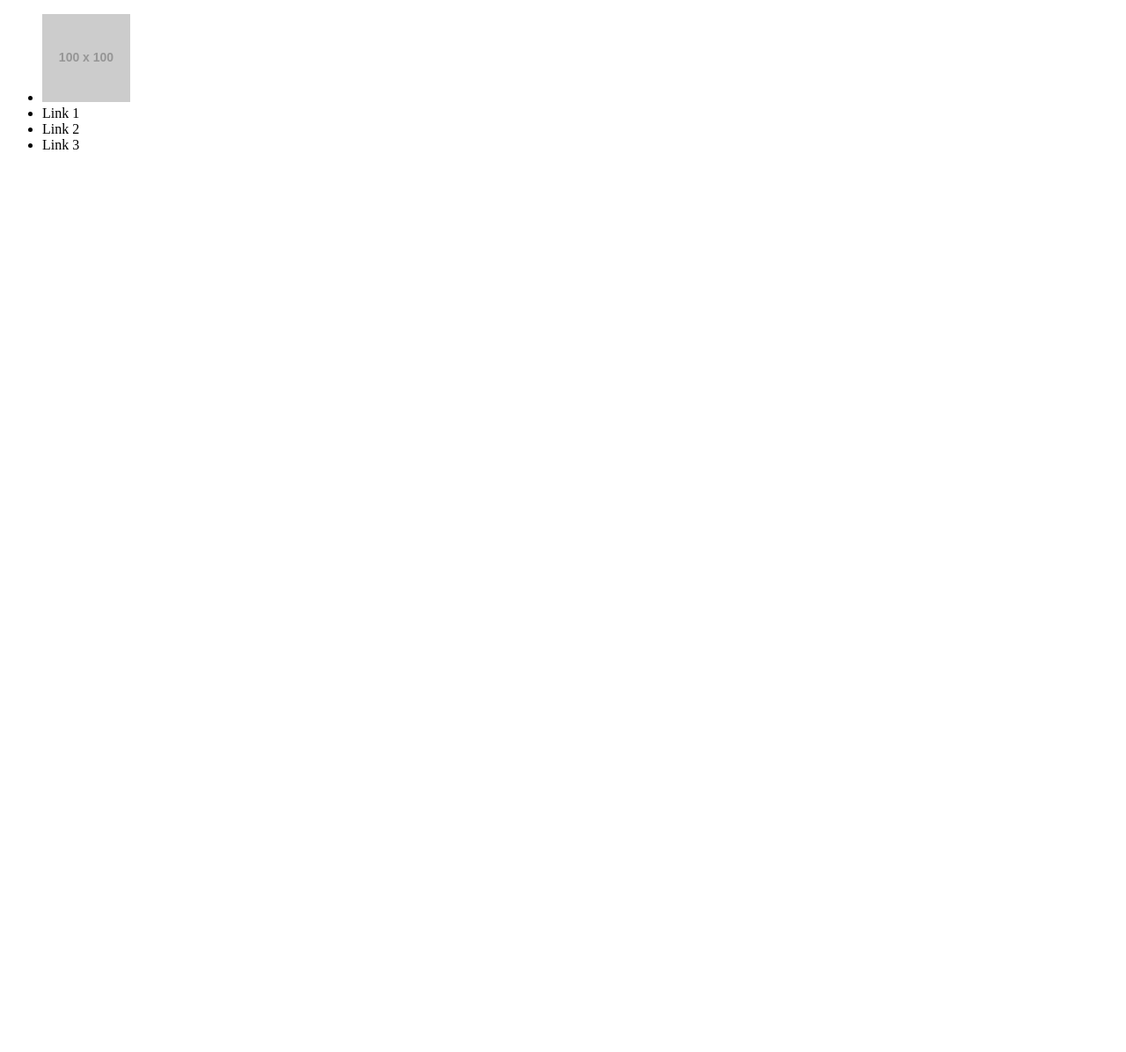
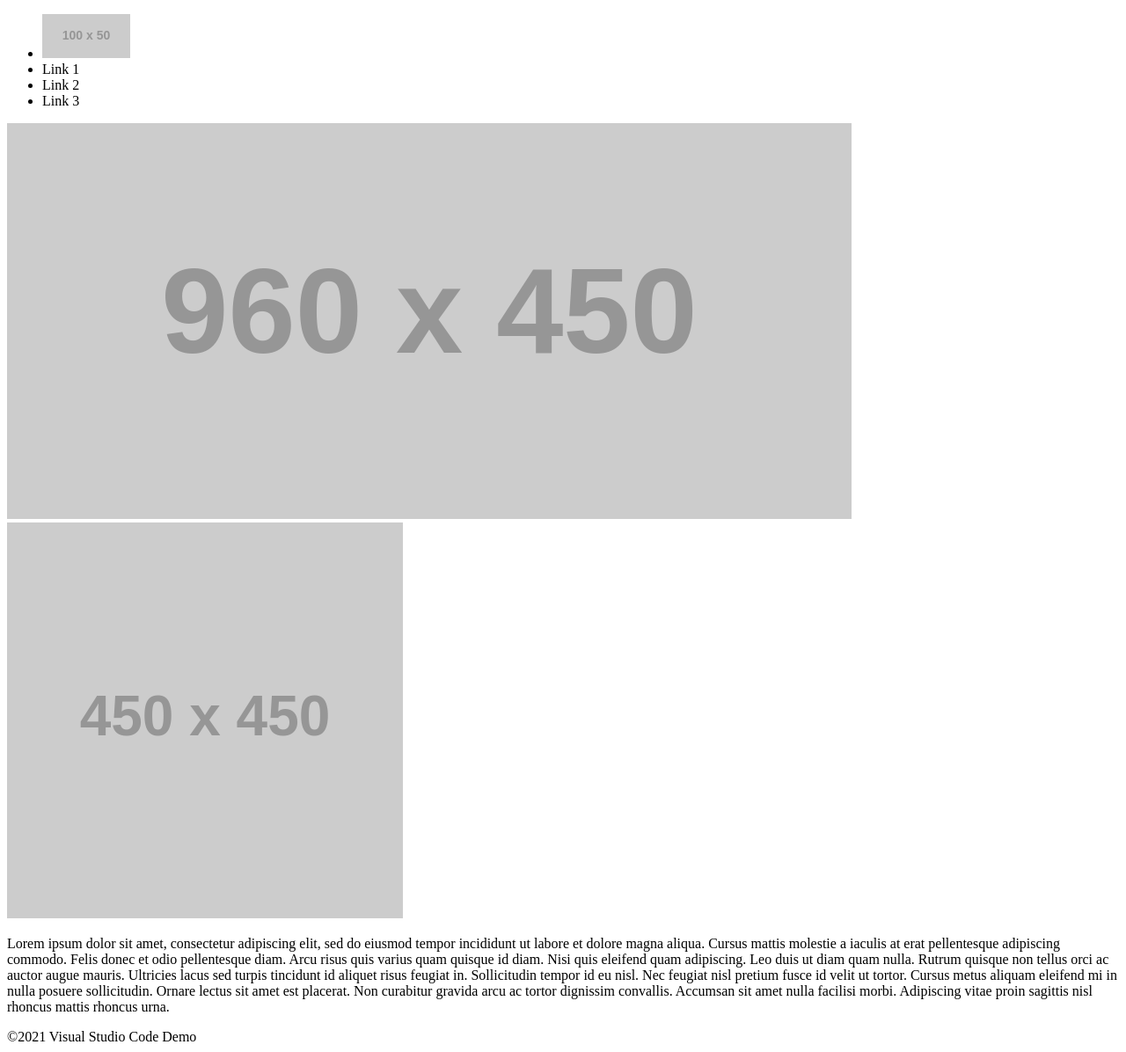
Before and after one commit to mummj/VS-Code_Demo, a plain HTML site: page index.html in a window 1280 px wide. Shown: the whole page at 88% size. Before the commit the page ends 800 px from the top, so only its background shows below. Drawn offline with Linux system fonts and the light colour scheme; placeholder pictures from the web are drawn by us.

Commit message:
Finished HTML and ready to start the CSS portion

```diff
--- a/index.html
+++ b/index.html
@@ -9,13 +9,19 @@
 <body>
   <header>
     <ul>
-      <li><img src="https://via.placeholder.com
-
-        C/O https://placeholder.com/100"></li>
+      <li><img src="https://via.placeholder.com/100x50"></li>
       <li>Link 1</li>
       <li>Link 2</li>
       <li>Link 3</li>
     </ul>
   </header>
+  <main>
+    <img src="http://via.placeholder.com/960x450">
+    <img src="http://via.placeholder.com/450">
+    <p>Lorem ipsum dolor sit amet, consectetur adipiscing elit, sed do eiusmod tempor incididunt ut labore et dolore magna aliqua. Cursus mattis molestie a iaculis at erat pellentesque adipiscing commodo. Felis donec et odio pellentesque diam. Arcu risus quis varius quam quisque id diam. Nisi quis eleifend quam adipiscing. Leo duis ut diam quam nulla. Rutrum quisque non tellus orci ac auctor augue mauris. Ultricies lacus sed turpis tincidunt id aliquet risus feugiat in. Sollicitudin tempor id eu nisl. Nec feugiat nisl pretium fusce id velit ut tortor. Cursus metus aliquam eleifend mi in nulla posuere sollicitudin. Ornare lectus sit amet est placerat. Non curabitur gravida arcu ac tortor dignissim convallis. Accumsan sit amet nulla facilisi morbi. Adipiscing vitae proin sagittis nisl rhoncus mattis rhoncus urna.</p>
+  </main>
+  <footer>
+    &copy;<span>2021 Visual Studio Code Demo</span>
+  </footer>
 </body>
 </html>
```
